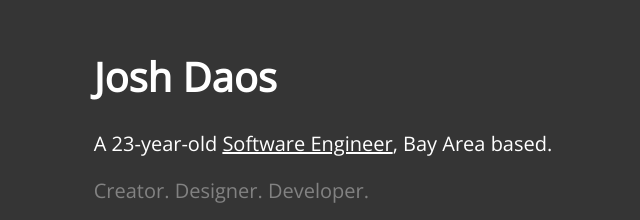
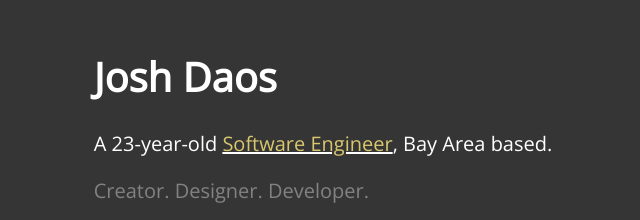
Before and after one commit to joshdaos/jd-portfolio, a React (Create React App) app in the folder portfolio-app/: page / in a window 1280 px wide. Shown: the part 103-323 px from the top of the page, without its empty margins (317-957 px from the left). Built offline with nearby package versions, Linux system fonts and the light colour scheme.

Commit message:
css tings

```diff
--- a/portfolio-app/src/App.css
+++ b/portfolio-app/src/App.css
@@ -75,3 +75,8 @@ a:-webkit-any-link:hover {
 .home__p-two {
     color: #828282;
 }
+
+u {
+    color: #d9c76d;
+    text-decoration-color: #fff;
+}
```
